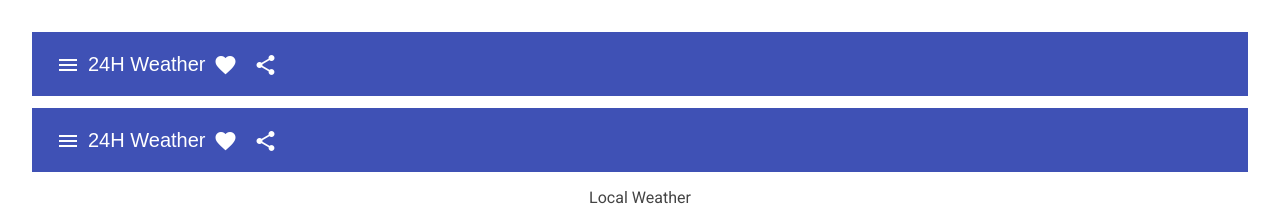
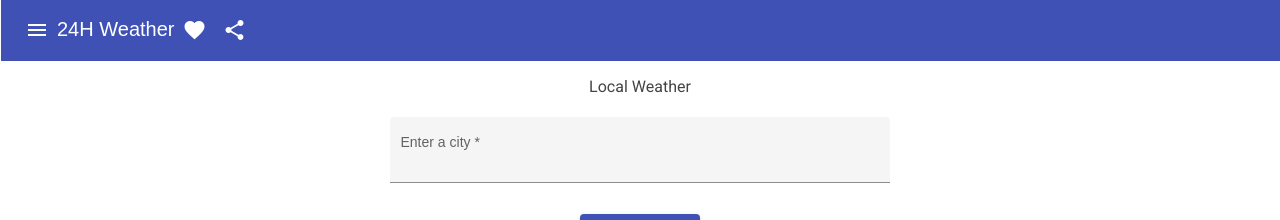
Before and after one commit to ralucamicu/frontend, an Angular app: page /weather-dashboard in a window 1280 px wide. Shown: the top 220 px of the page. Built offline with nearby package versions, Linux system fonts and the light colour scheme; what ng-http-loader would draw is missing.

Commit message:
added new styling for the navbar and removed navbar from weather component

```diff
--- /dev/null
+++ b/src/app/models/tile.ts
@@ -0,0 +1,6 @@
+export interface Tile {
+    color: string;
+    cols: number;
+    rows: number;
+    text: string;
+}
--- a/src/app/navbar/navbar.component.css
+++ b/src/app/navbar/navbar.component.css
@@ -0,0 +1,7 @@
+.nav {
+    margin-top: -35px;
+    left: -31px;
+    margin-right: -80px;
+    overflow: hidden;
+    position: relative;
+}
--- a/src/app/navbar/navbar.component.html
+++ b/src/app/navbar/navbar.component.html
@@ -1,5 +1,5 @@
-<p>
-  <mat-toolbar color="primary">
+<p class="nav">
+  <mat-toolbar color="primary" ng-reflect-color="primary">
     <button mat-icon-button [matMenuTriggerFor]="menu" class="example-icon"
       aria-label="Example icon-button with menu icon">
       <mat-icon>menu</mat-icon>
--- a/src/app/weather/weather.component.html
+++ b/src/app/weather/weather.component.html
@@ -1,4 +1,3 @@
-<app-navbar></app-navbar>
 <div class="col-md-12">
   <div class="content">
     <div class="text-center">
```
